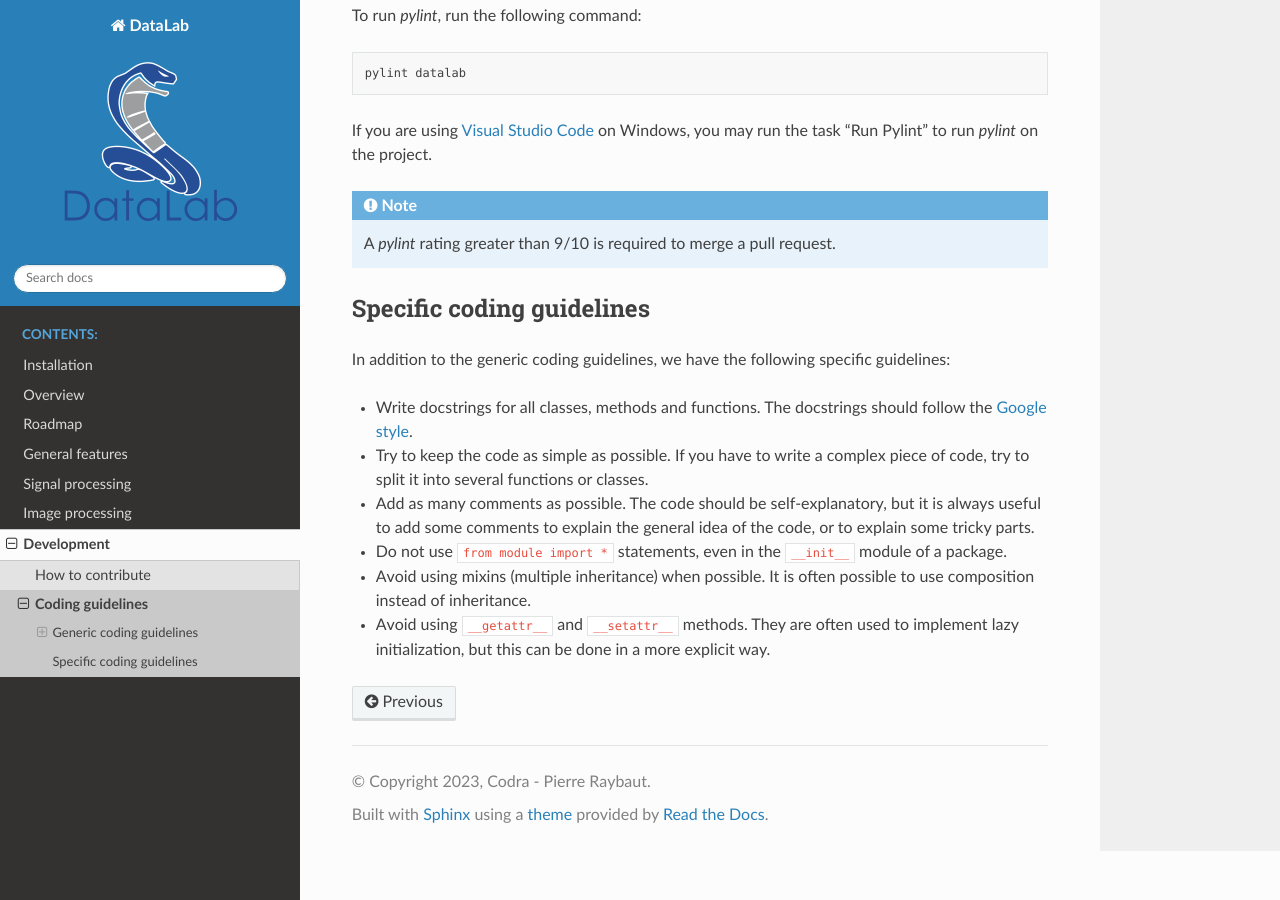
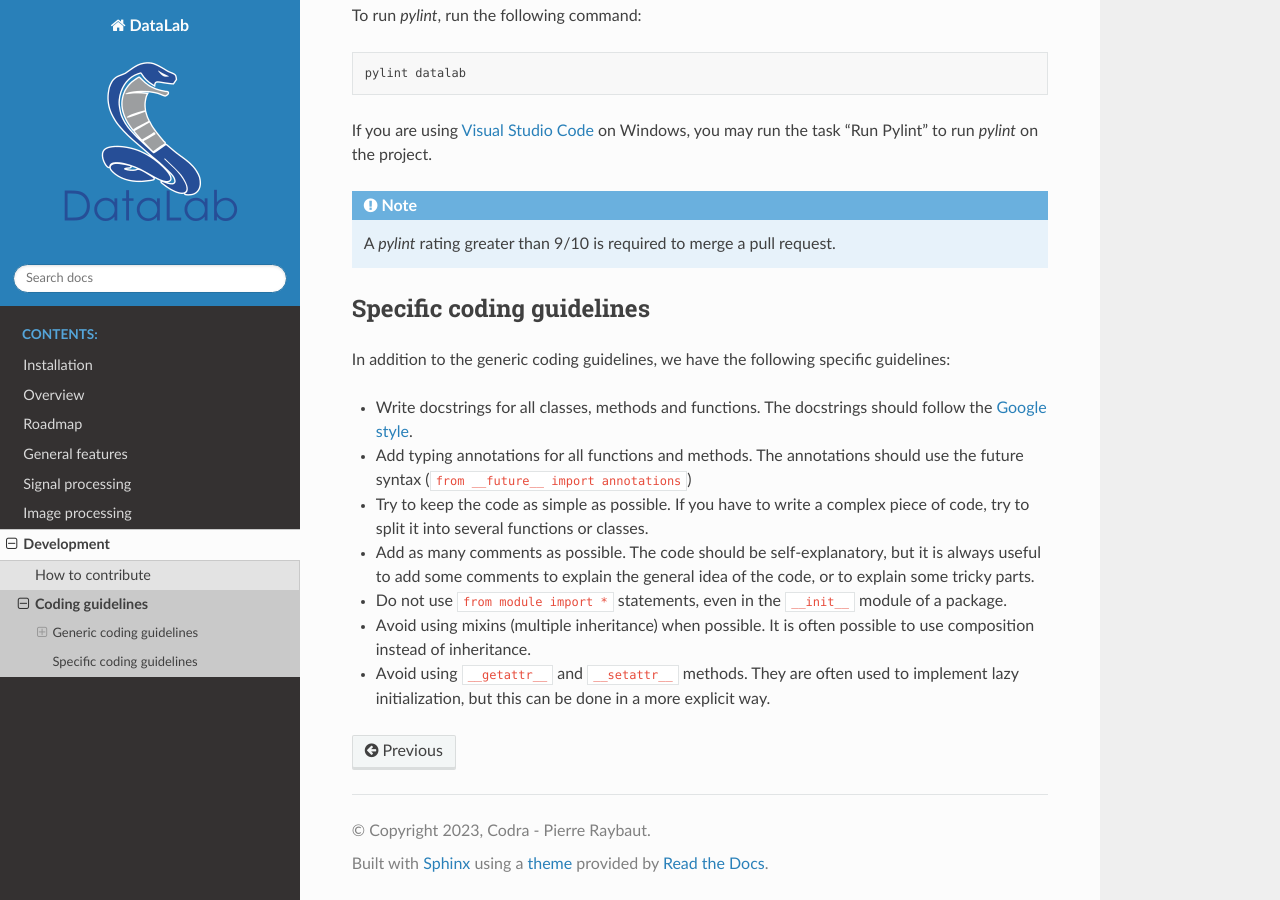
Before and after one commit to DataLab-Platform/DataLab, a Sphinx documentation site: the page built from doc/dev/guidelines.rst, in a window 1280 px wide and 900 px high, scrolled down 1048 px. Built offline with Sphinx 7.4.7 and the Read the Docs theme 2.0.0, drawn with Linux system fonts in a browser that asks for light colours; formulas are drawn with MathJax 3.

Commit message:
Doc: fixed intersphinx mapping

```diff
--- a/doc/conf.py
+++ b/doc/conf.py
@@ -49,10 +49,9 @@
     "python": ("https://docs.python.org/3", None),
     "qwt": ("https://pythonqwt.readthedocs.io/en/latest/", None),
     "numpy": ("https://numpy.org/doc/stable/", None),
-    "scipy": ("https://docs.scipy.org/doc/scipy/reference/", None),
+    "scipy": ("https://docs.scipy.org/doc/scipy/", None),
     "scikit-image": ("https://scikit-image.org/docs/stable/", None),
     "h5py": ("https://docs.h5py.org/en/stable/", None),
-    "opencv-python": ("https://docs.opencv.org/master/", None),
     "guidata": ("https://guidata.readthedocs.io/en/latest/", None),
     "guiqwt": ("https://guiqwt.readthedocs.io/en/latest/", None),
 }
--- a/doc/dev/guidelines.rst
+++ b/doc/dev/guidelines.rst
@@ -63,6 +63,9 @@
 - Write docstrings for all classes, methods and functions. The docstrings
   should follow the `Google style <http://google-styleguide.googlecode.com/svn/trunk/pyguide.html?showone=Comments#Comments>`_.
 
+- Add typing annotations for all functions and methods. The annotations should
+  use the future syntax (``from __future__ import annotations``)
+
 - Try to keep the code as simple as possible. If you have to write a complex
   piece of code, try to split it into several functions or classes.
 
```
